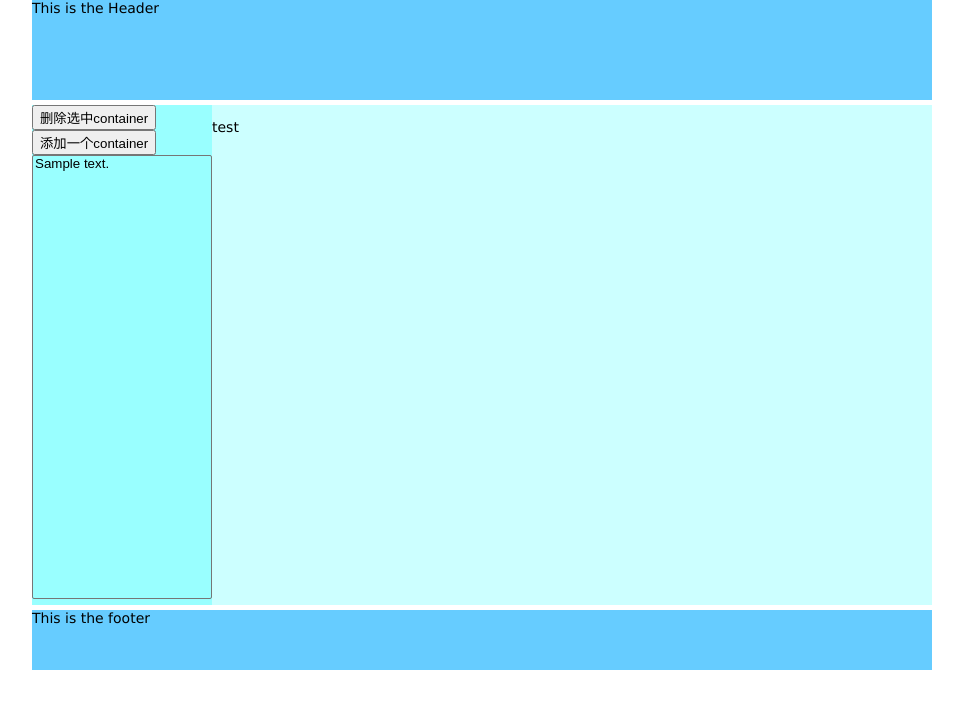
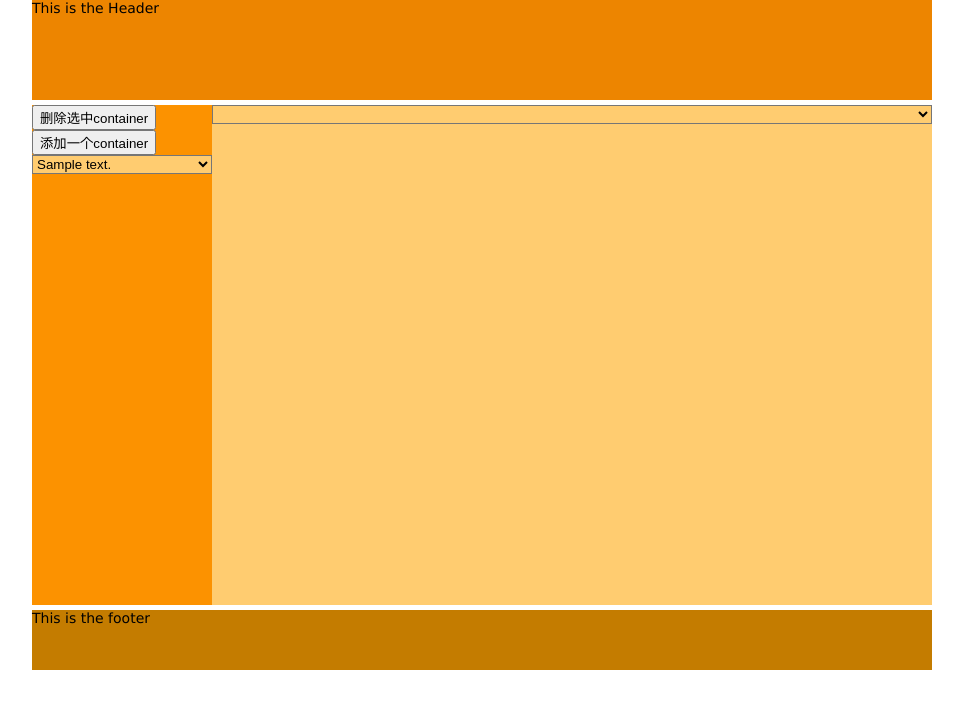
Before and after one commit to yxxiwang/swift-app, a Python web app: template templates/control_panel.html in a window 1280 px wide. Shown: the top 709 px of the page, without its empty margins (158-1121 px from the left). Run offline with Jinja, Linux system fonts and the light colour scheme; the template is opened without the code that fills it: most values are stand-ins (such as "Sample title", 1, 10 or a date in 2020); lists and menus that the app fills with data are empty.

Commit message:
完成object显示，修改部分js代码

```diff
--- a/medias/layout.css
+++ b/medias/layout.css
@@ -1,14 +1,22 @@
 body { font-family:Verdana; font-size:14px; margin:0;}
 
 #container {margin:0 auto; width:900px;}
-#header { height:100px; background:#6cf; margin-bottom:5px;}
+#header { height:100px; background:#ed8500 ; margin-bottom:5px;}
 #mainContent { height:500px; margin-bottom:5px;}
-#sidebar { float:left; width:20%; height:500px; background:#9ff;}
-#select {
+#sidebar { float:left; width:20%; height:500px; background:#fc9200;}
+#select1 {
     float:left;
     width:100%;
-    background:#9ff;
+    background:#ffcc70;
+}
+#select2 {
+    float:left;
+    width:100%;
+    background:#ffcc70;
+}
+option{
+    border-style:inset;
 }
 
-#content { float:right; width:80%; height:500px; background:#cff;}
-#footer { height:60px; background:#6cf;}
+#content { float:right; width:80%; height:500px; background:#ffcc70;}
+#footer { height:60px; background:#c47c00;}
--- a/templates/control_panel.html
+++ b/templates/control_panel.html
@@ -14,10 +14,11 @@
             }
 
 $(document).ready(function (){
+        $('#select1').get(0).size = $('#select1>option').length;
 
         $("#delContainer").click(function (){
             //删除列表中选定的container
-            var opt = $('#select').get(0).options;
+            var opt = $('#select1').get(0).options;
             if (opt.selectedIndex==-1){
             alert("请先选中一个container");
             return;
@@ -27,8 +28,10 @@ $(document).ready(function (){
             return;
             }
             //dc=delete_container
-            $.get('/operation?q=dc&name='+opt[opt.selectedIndex].text ,
-                function (){$("#select option:selected").remove()});
+            $.get('/operation?q=dc&name='+opt[opt.selectedIndex].value ,
+                function (){$("#select1 option:selected").remove();
+                $('#select1').get(0).size=$('#select1').get(0).options.length;
+                });
             });
 
         $("#addContainer").click(function (){
@@ -41,15 +44,38 @@ $(document).ready(function (){
                 alert("container编码后长度要小于256且不能以/开头");
                 return;
                 }
-                var opts = $('#select').get(0).options;
+                var opts = $('#select1').get(0).options;
                 for(i=0;i<opts.length;i++){
-                if(opts[i].text==text){
+                if(opts[i].value==text){
                 alert("该container已存在");
                 return ;
                 }
                 }
-                $.get('/operation?q=cc&name='+text,function (res,status){ opts.add(new Option(text));}); //cc=create_container
+                opt = new Option(text+'('+0+')');
+                opt.value= text;
+                $.get('/operation?q=cc&name='+text,function (res){ opts.add(opt);$('#select1').get(0).size=opts.length;}); //cc=create_container
         });
+
+        $("#select1").change(function (){
+                //选中的container变化时显示里面的object列表
+                var value = $("#select1 option:selected").val();
+                $.get('/operation?q=lo&name='+value,function (res){
+                    $('#select2>option').remove();
+                    var objs = res.split('\n');
+                    if (objs.length==1)
+                        $('#select2').get(0).size = objs.length+1;
+                    else
+                        $('#select2').get(0).size = objs.length;
+                    for(obj in objs){
+                    $('#select2').append(
+                        "<option value="+objs[obj]+">"+objs[obj]+
+                        "</option>"
+                        ).hide().slideDown();
+                    }
+                    });
+                });
+        $("#select2").change(function (){
+                });
 });
 </script>
         </head>
@@ -63,14 +89,15 @@ $(document).ready(function (){
                         value="删除选中container"/>
                         <input type="button" id="addContainer"
                         value="添加一个container"/>
-                        <select id="select" name="" size=26>
+                        <select id="select1" name="" >
                             {% for container in container_list%}
                             <option value={{container.get_name}}>{{container.get_display_text}}</option>
                             {% endfor%}
                         </select>
                     </div>
                     <div id="content">
-                        <p>test</p>
+                        <select id="select2" name="" >
+                        </select>
                     </div>
                 </div>
                 <div id="footer">This is the footer</div>
```
Also changed, not shown: views.py (+9 -4 lines), 1 other file.
